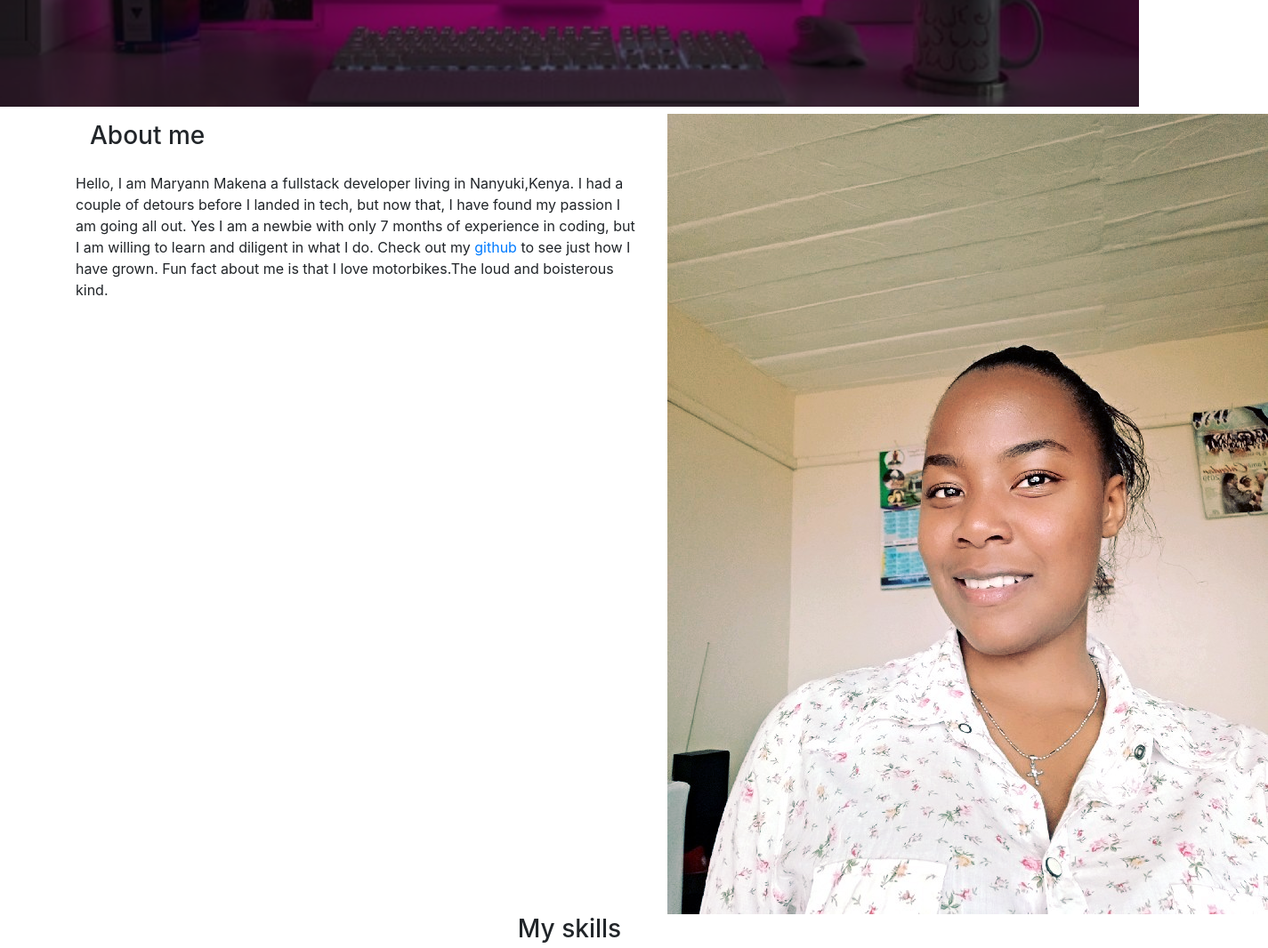
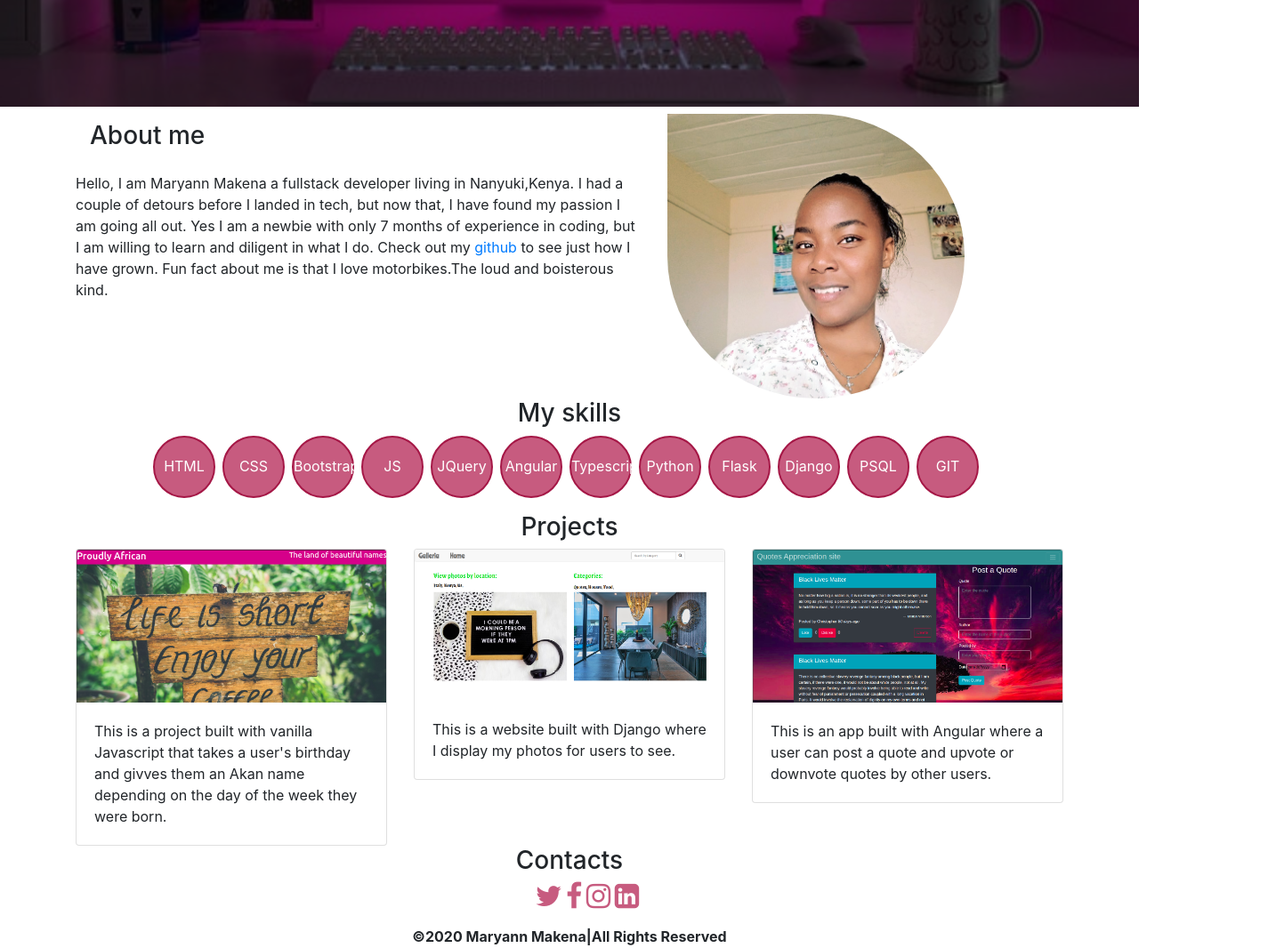
Before and after one commit to Makena-Maryann/portfolio, a plain HTML site: page index.html in a window 1280 px wide. Shown: the part 520-1586 px from the top of the page at 89% size, 1425 px wide, since content can reach past the window. Drawn offline with nearby package versions, Linux system fonts and the light colour scheme.

Commit message:
Style the image

```diff
--- a/css/styles.css
+++ b/css/styles.css
@@ -38,3 +38,10 @@ ul li {
   text-align: center;
   padding: 20px 0;
 }
+
+.mine {
+  border-radius: 0 50% 50% 50%;
+  width: 75%;
+  object-fit: cover;
+  height: 20rem;
+}
```
